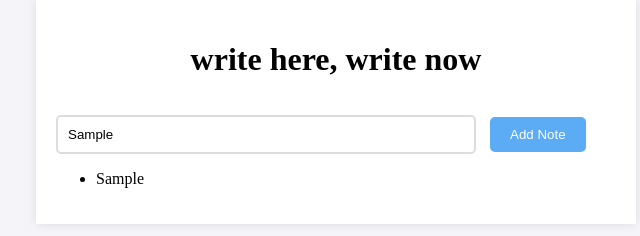
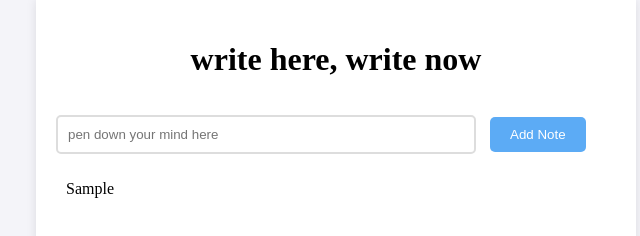
Before and after one commit to neutrino-ashutosh/TODO-List, a plain HTML site: page index.html in a window 1280 px wide. Both pictures are taken after typing "Sample" into the empty fields and a click on the button "Add Note". Shown: the whole page, without its empty margins (304-944 px from the left). Drawn offline with Linux system fonts and the light colour scheme.

Commit message:
now you can press enter to save todos and input box will be cleared after entering todos

```diff
--- a/script.js
+++ b/script.js
@@ -7,6 +7,7 @@ function addTodoToLocalStorage(todoText){
   const todos = loadTodos();
   todos.todoList.push(todoText);
   localStorage.setItem("todos", JSON.stringify(todos));
+  todoInput.value = '';
 }
 
 function appendTodoInHtml(todoText){
@@ -18,7 +19,16 @@ function appendTodoInHtml(todoText){
 
 document.addEventListener("DOMContentLoaded",()=>{
   const todoInput = document.getElementById("todoInput");
+  todoInput.addEventListener("keypress", function(event) {
+    if (event.key === "Enter") {
+      addTodo.click();
+    }
+  });
+
   const submitButton = document.getElementById("addTodo");
+
+  const todoList = document.getElementById("todoList");
+
   submitButton.addEventListener("click", (event)=>{
     const todoText = todoInput.value;
     if (todoText == '') {
@@ -32,5 +42,13 @@ document.addEventListener("DOMContentLoaded",()=>{
   todoInput.addEventListener("change", (event)=>{
     const todoText = event.target.value;
     event.target.value = todoText.trim();
+    console.log(event.target.value);
+  });
+
+  const todos = loadTodos();
+  todos.todoList.forEach(todo => {
+    const newTodoItem = document.createElement("li");
+    newTodoItem.textContent = todo;
+    todoList.appendChild(newTodoItem);
   });
 })
--- a/style.css
+++ b/style.css
@@ -42,3 +42,22 @@ h1{
   border-radius: 5px;
   cursor: pointer;
 }
+
+ul{
+  list-style-type: none;
+  padding: 0;
+}
+
+li{
+  padding: 10px;
+  border-bottom: 1px solid #ddd;
+
+}
+
+li:hover{
+  background-color: aliceblue;
+}
+
+li:last-child{
+  border-bottom: none;
+}
```
Also changed, not shown: index.html (+2 -2 lines).
